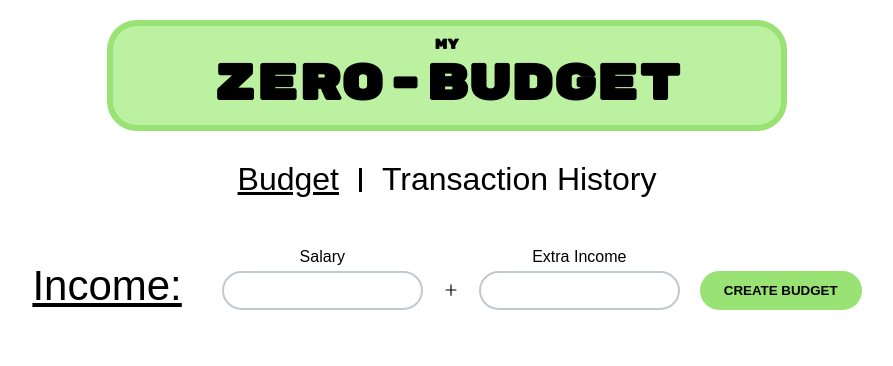
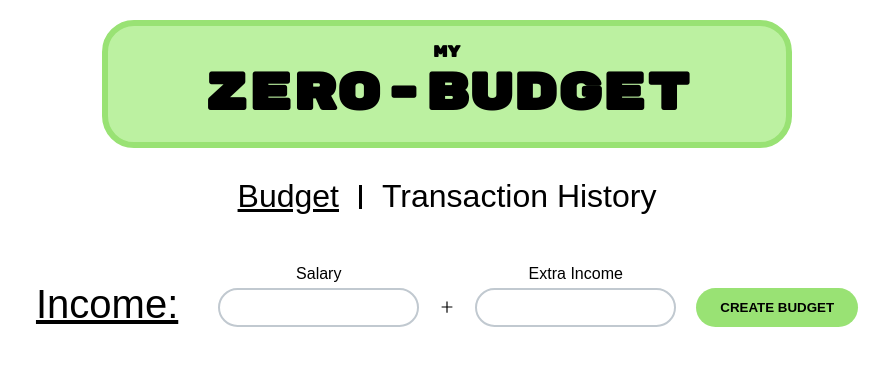
Before and after one commit to andreapetkova/zero-budget-app, a React (Create React App) app: page /budget in a window 1280 px wide. Shown: the top 366 px of the page, without its empty margins (193-1086 px from the left). Built offline with nearby package versions, Linux system fonts and the light colour scheme; a web font is replaced by a local one.

Commit message:
fix: changed font size to rem

```diff
--- a/public/index.html
+++ b/public/index.html
@@ -5,10 +5,7 @@
     <link rel="icon" href="%PUBLIC_URL%/favicon.ico" />
     <meta name="viewport" content="width=device-width, initial-scale=1" />
     <meta name="theme-color" content="#000000" />
-    <meta
-      name="description"
-      content="Web site created using create-react-app"
-    />
+    <meta name="description" content="Web site created using create-react-app" />
     <link rel="apple-touch-icon" href="%PUBLIC_URL%/logo192.png" />
     <!--
       manifest.json provides metadata used when your web app is installed on a
@@ -24,7 +21,7 @@
       work correctly both with client-side routing and a non-root public URL.
       Learn how to configure a non-root public URL by running `npm run build`.
     -->
-    <title>React App</title>
+    <title>Zero Budget App</title>
   </head>
   <body>
     <noscript>You need to enable JavaScript to run this app.</noscript>
--- a/src/components/AddExpense/AddExpense.module.css
+++ b/src/components/AddExpense/AddExpense.module.css
@@ -16,7 +16,7 @@
 }
 
 .title {
-  font-size: 32px;
+  font-size: 2rem;
   font-weight: 400;
   margin-right: 20px;
   text-decoration: underline;
--- a/src/components/CategoryForm/CategoryItem/CategoryItem.module.css
+++ b/src/components/CategoryForm/CategoryItem/CategoryItem.module.css
@@ -6,7 +6,7 @@
 }
 
 .item {
-  font-size: 24px;
+  font-size: 1.5rem;
   font-weight: 400;
   color: var(--color-grey);
 }
--- a/src/components/CategoryForm/FormStyles.module.css
+++ b/src/components/CategoryForm/FormStyles.module.css
@@ -57,7 +57,7 @@
 }
 
 .item {
-  font-size: 24px;
+  font-size: 1.5rem;
   font-weight: 400;
   color: var(--color-grey);
 }
--- a/src/components/Chip/Chip.module.css
+++ b/src/components/Chip/Chip.module.css
@@ -18,7 +18,7 @@
   border: none;
   color: var(--color-white);
   font-weight: 600;
-  font-size: 20px;
+  font-size: 1.25rem;
 }
 
 .chip-income-left {
@@ -27,5 +27,5 @@
   border: 2px solid var(--color-darkerLightGreen);
   color: var(--color-darkerLightGreen);
   font-weight: 600;
-  font-size: 20px;
+  font-size: 1.25rem;
 }
--- a/src/components/Header/Header.module.css
+++ b/src/components/Header/Header.module.css
@@ -4,20 +4,19 @@
   display: flex;
   flex-direction: column;
   align-items: center;
-  margin: 20px auto;
-  padding: 10px 100px;
-  border-radius: 30px;
+  margin: 1.25rem auto;
+  padding: 1rem 6rem;
+  border-radius: 2rem;
   border: 6px solid var(--color-darkerLightGreen);
   background-color: var(--color-lightGreen);
 }
-
 .header {
-  font-size: 50px;
+  font-size: 3.25rem;
   font-family: 'Rubik Mono One', sans-serif;
 }
 
 .subtitle {
   font-family: 'Rubik Mono One', sans-serif;
-  font-size: 14px;
+  font-size: 1rem;
   font-weight: 600;
 }
--- a/src/components/Income/Income.module.css
+++ b/src/components/Income/Income.module.css
@@ -10,7 +10,7 @@
 }
 
 .title {
-  font-size: 42px;
+  font-size: 2.5rem;
   font-weight: 400;
   margin-right: 20px;
   text-decoration: underline;
--- a/src/components/MenuLinks/MenuLinks.module.css
+++ b/src/components/MenuLinks/MenuLinks.module.css
@@ -8,7 +8,7 @@
 }
 
 a {
-  font-size: 32px;
+  font-size: 2rem;
   text-decoration: none;
   color: var(--black);
   padding: 0 20px;
--- a/src/components/Title/Title.module.css
+++ b/src/components/Title/Title.module.css
@@ -1,5 +1,5 @@
 .title {
-  font-size: 32px;
+  font-size: 2rem;
   text-transform: capitalize;
   text-decoration: underline;
 }
--- a/src/pages/TransactionHistory/TransactionHistory.modules.css
+++ b/src/pages/TransactionHistory/TransactionHistory.modules.css
@@ -1,5 +1,5 @@
 .grid-header {
-  font-size: 24px;
+  font-size: 1.5rem;
   font-weight: 900;
   color: var(--color-darkerLightGreen);
 }
```
